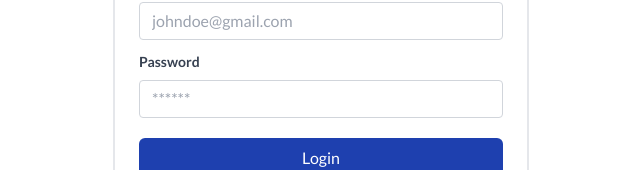
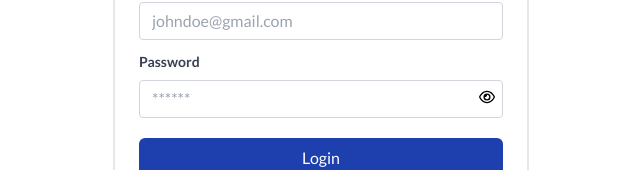
Before and after one commit to DannyPreye/thrillers_frontend, a React (Vite) app: page / in a window 1280 px wide. Shown: the part 340-510 px from the top of the page, without its empty margins (319-959 px from the left). Built offline with nearby package versions, Linux system fonts and the light colour scheme; no server answers.

Commit message:
added password see

```diff
--- a/src/app/auth/Login.tsx
+++ b/src/app/auth/Login.tsx
@@ -30,7 +30,7 @@ const Login = () => {
                     `${BACKEND_URL}/auth/login`,
                     values
                 );
-                console.log(data);
+
                 cookie.set("token", data.token);
                 cookie.set("user", JSON.stringify(data.user));
                 navigate("/dashboard");
--- a/src/components/InputField.tsx
+++ b/src/components/InputField.tsx
@@ -1,5 +1,7 @@
-import React from "react";
+import React, { useState } from "react";
 import { NumericFormat } from "react-number-format";
+import { FaRegEyeSlash } from "react-icons/fa6";
+import { FaRegEye } from "react-icons/fa6";
 
 interface Props {
     label: string;
@@ -32,6 +34,10 @@ const InputField: React.FC<Props> = ({
     max,
     maxLength,
 }) => {
+    const [show, setShow] = useState(false);
+
+    const handleShow = () => setShow((prev) => !prev);
+
     return (
         <div className={`w-full ${className} `}>
             <label
@@ -56,6 +62,33 @@ const InputField: React.FC<Props> = ({
                     allowNegative={false}
                 />
             ) : (
+                <>
+                    {type === "password" ? (
+                        <div className='relative overflow-hidden'>
+                            <input
+                                className={`'shadow appearance-none border rounded w-full py-2 px-3 text-gray-700 leading-tight focus:outline-none focus:shadow-outline ${
+                                    isError
+                                        ? "border-red-700"
+                                        : "border-gray-300"
+                                }`}
+                                type={show ? "text" : "password"}
+                                placeholder={placeholder}
+                                value={value}
+                                onChange={onChange}
+                                onBlur={onBlur}
+                                id={id}
+                                min={min}
+                                max={max}
+                                maxLength={maxLength}
+                            />
+                            <div
+                                onClick={handleShow}
+                                className='absolute right-0 h-[90%] grid place-items-center top-0  px-2 cursor-pointer '
+                            >
+                                {!show ? <FaRegEye /> : <FaRegEyeSlash />}
+                            </div>
+                        </div>
+                    ) : (
                         <input
                             className={`'shadow appearance-none border rounded w-full py-2 px-3 text-gray-700 leading-tight focus:outline-none focus:shadow-outline ${
                                 isError ? "border-red-700" : "border-gray-300"
@@ -71,6 +104,8 @@ const InputField: React.FC<Props> = ({
                             maxLength={maxLength}
                         />
                     )}
+                </>
+            )}
             {errorMessage && (
                 <p className='text-red-700 text-xs '>{errorMessage}</p>
             )}
```
Lines whose indentation alone changed are shown as unchanged.
